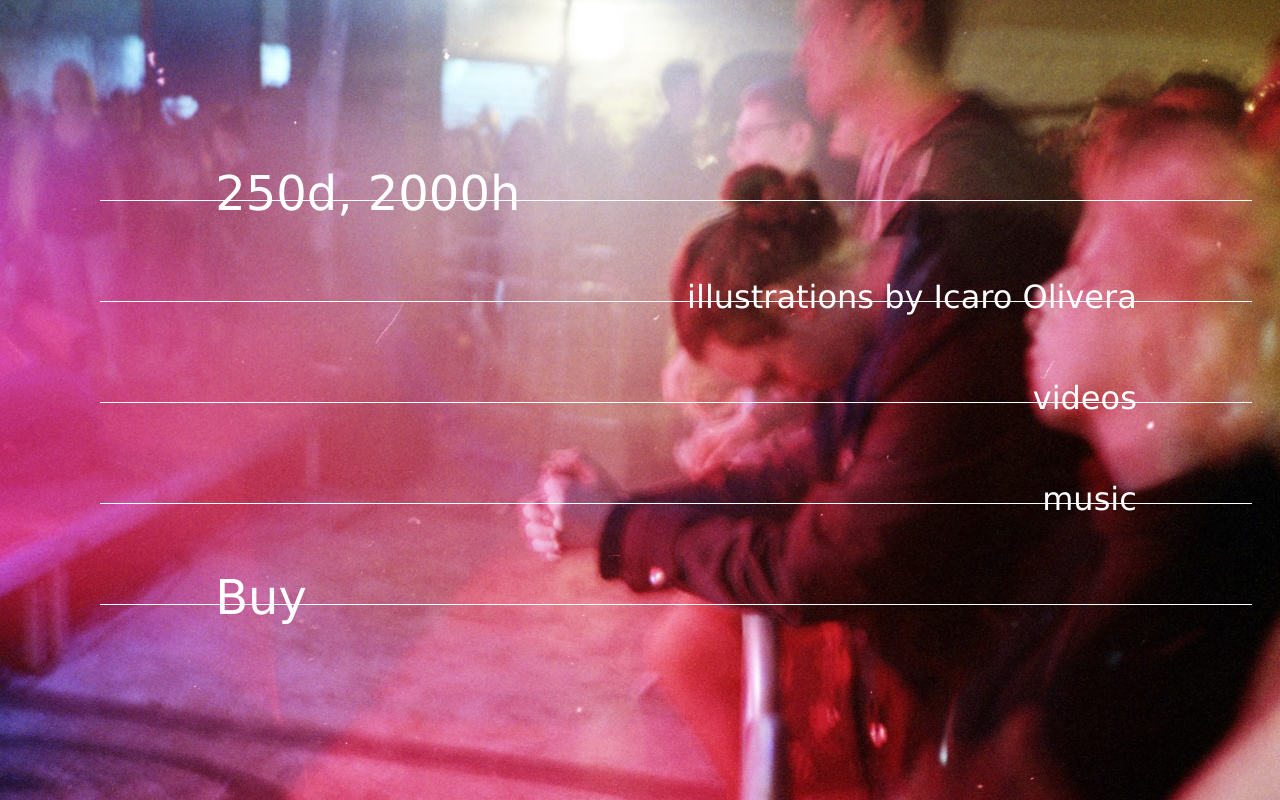
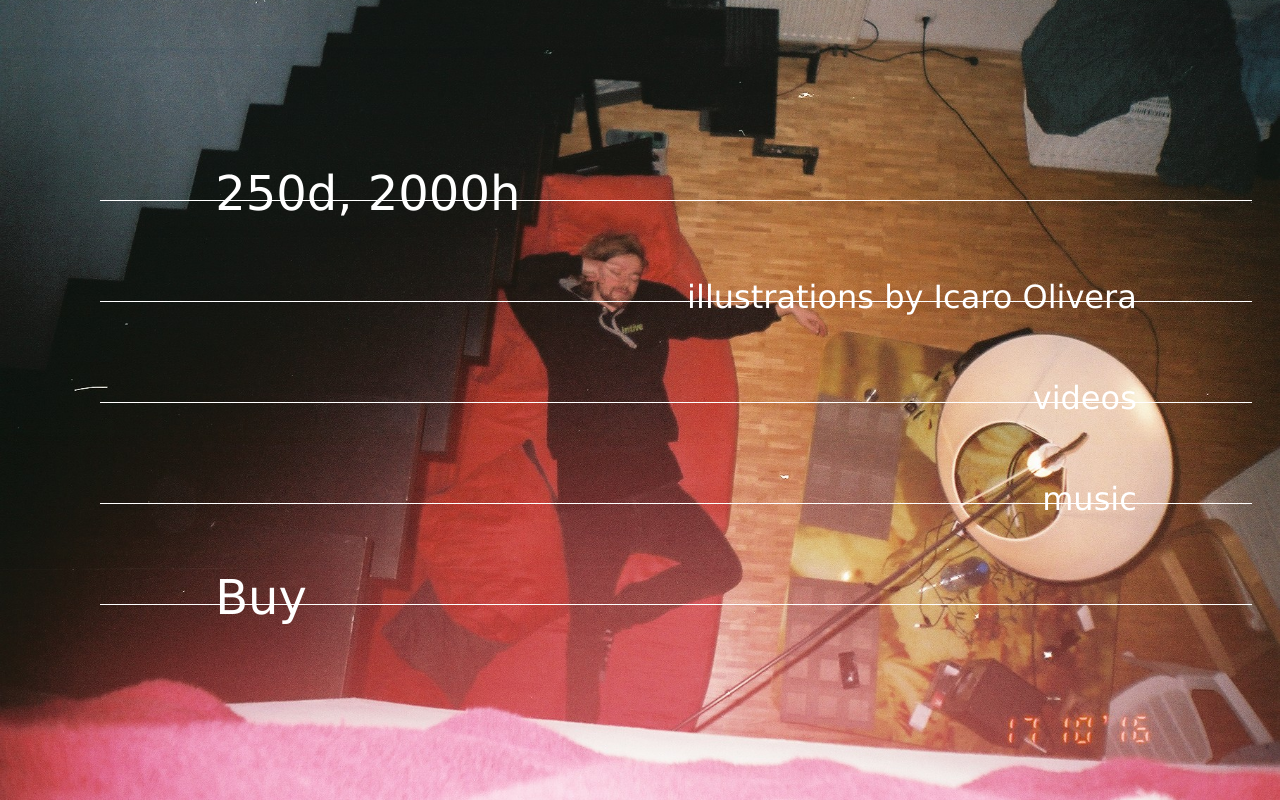
Before and after one commit to DimaMaltsev/banned-society, a React app: page / in a window 1280 px wide. Shown: the top 800 px of the page. Built offline with nearby package versions, Linux system fonts and the light colour scheme; the HTML template or start-up script is replaced by a standard one.

Commit message:
captions + bg

```diff
--- a/index.html
+++ b/index.html
@@ -1,7 +1,7 @@
 <!doctype html>
 <html>
   <head>
-    <title>Sample App</title>
+    <title>250d, 2000h</title>
   </head>
   <body>
     <div id='root'>
--- a/src/css/style.css
+++ b/src/css/style.css
@@ -1,5 +1,5 @@
 html {
-  background: url(../images/bg-alt-1.png) no-repeat center center fixed;
+  background: url(../images/bg-alt.png) no-repeat center center fixed;
   -webkit-background-size: cover;
   -moz-background-size: cover;
   -o-background-size: cover;
```
